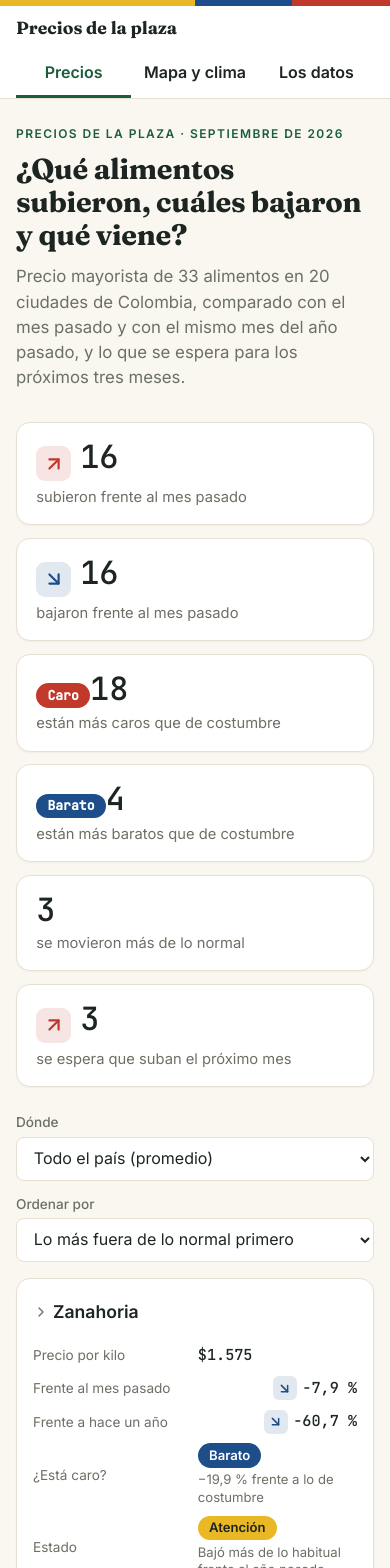
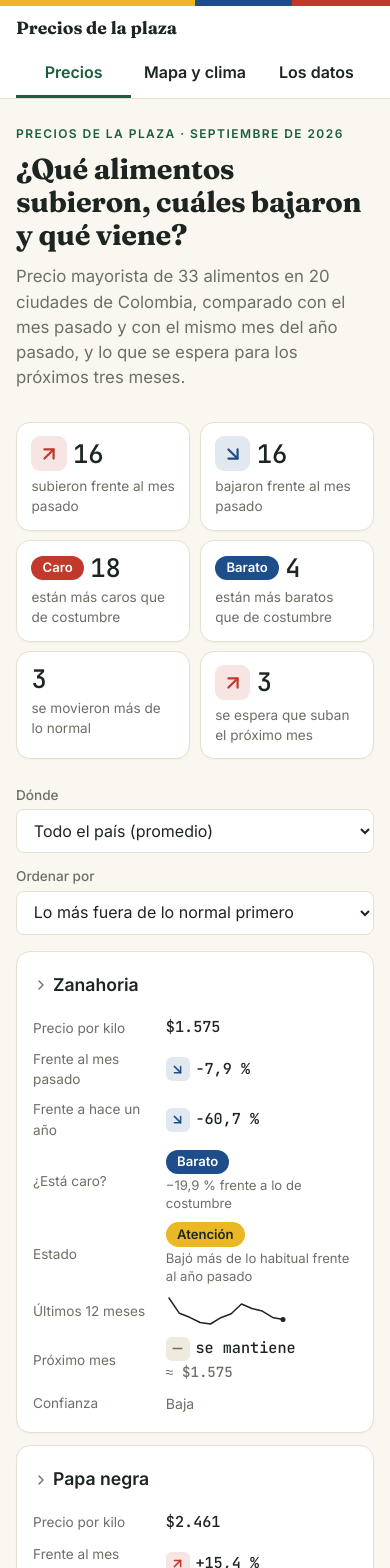
Before and after one commit to Luis-Vanegas/caso8-precios-agricolas, a Next.js app in the folder web/: page / in a window 390 px wide. Shown: the top 1568 px of the page. Built offline with nearby package versions, Linux system fonts and the light colour scheme.

Commit message:
fix(web): ordena las tarjetas de resumen y adapta tarjetas y leyenda en pantallas chicas

```diff
--- a/web/app/globals.css
+++ b/web/app/globals.css
@@ -66,12 +66,15 @@ p { margin: 0; }
 .bajada { color: var(--gris); font-size: 1.05rem; max-width: 62ch; margin-top: 0.8rem; }
 
 /* --- Cifras de resumen -------------------------------------------------- */
-.resumen { display: grid; grid-template-columns: repeat(auto-fit, minmax(190px, 1fr)); gap: 0.8rem; margin-bottom: 1.6rem; }
+/* Columnas fijas (3 y en celular 2): con auto-fit las 6 cifras quedaban 4 + 2 huerfanas. */
+.resumen { display: grid; grid-template-columns: repeat(3, minmax(0, 1fr)); gap: 0.8rem; margin-bottom: 1.6rem; }
 .cifra {
   background: var(--superficie); border: 1px solid var(--borde); border-radius: var(--radio-tarjeta);
   box-shadow: var(--sombra); padding: 1rem 1.2rem;
 }
-.cifra-numero { display: block; font-size: 2rem; line-height: 1.1; }
+.cifra-numero { display: flex; align-items: center; gap: 0.55rem; font-size: 2rem; line-height: 1.1; }
+.cifra-numero .icono-grande { margin-right: 0; }
+.cifra-numero .pastilla { font-family: var(--fuente-texto), system-ui, sans-serif; }
 .cifra-texto { display: block; color: var(--gris); font-size: 0.92rem; margin-top: 0.3rem; }
 
 /* --- Controles ---------------------------------------------------------- */
@@ -194,11 +197,22 @@ p { margin: 0; }
     display: grid; grid-template-columns: 9.5rem minmax(0, 1fr); gap: 0.8rem; align-items: center;
   }
   .tablero .fila > td::before { content: attr(data-titulo); color: var(--gris); font-size: 0.85rem; }
+  /* Sin esto el valor se estira a toda la celda y los cambios (%) quedaban pegados a la derecha. */
+  .tablero .fila > td > * { justify-self: start; }
+  .tablero .fila .cambio { justify-content: flex-start; }
   .boton-producto { font-size: 1.1rem; width: 100%; }
   .motivo { max-width: none; }
   .fila-abierta { border-bottom-left-radius: 0; border-bottom-right-radius: 0; margin-bottom: 0; }
   .fila-detalle > td { padding: 0.8rem 0 1.6rem; background: none; }
   .detalle { grid-template-columns: minmax(0, 1fr); gap: 1.4rem; }
+}
+
+@media (max-width: 560px) {
+  .resumen { grid-template-columns: repeat(2, minmax(0, 1fr)); gap: 0.6rem; }
+  .cifra { padding: 0.8rem 0.9rem; }
+  .cifra-numero { font-size: 1.6rem; gap: 0.4rem; flex-wrap: wrap; }
+  .cifra-texto { font-size: 0.85rem; }
+  .tablero .fila > td { grid-template-columns: 7.5rem minmax(0, 1fr); }
 }
 
 @media (prefers-reduced-motion: reduce) {
--- a/web/app/modulos.css
+++ b/web/app/modulos.css
@@ -215,7 +215,11 @@ a { color: var(--azul); text-underline-offset: 3px; }
 .leyenda-mapa h3 { font-family: var(--fuente-texto), sans-serif; font-size: 0.85rem; font-weight: 600; color: var(--gris); }
 .leyenda-item { display: grid; grid-template-columns: 9rem minmax(0, 1fr); gap: 0.9rem; align-items: center; font-size: 0.88rem; }
 .leyenda-item > .muestra-sin-dato, .leyenda-item > .muestra-estacion { justify-self: center; }
-.leyenda-escala .escala { margin-top: 0; }
+/* En 9rem no caben dos palabras y la barra: la barra va arriba y las palabras debajo, a cada lado. */
+.leyenda-escala .escala { margin-top: 0; display: grid; grid-template-columns: 1fr 1fr; gap: 0.25rem 0.4rem; font-size: 0.78rem; line-height: 1.2; }
+.leyenda-escala .escala-barra { grid-column: 1 / -1; grid-row: 1; }
+.leyenda-escala .escala > span:last-child { text-align: right; }
+.leyenda-escala .escala-nota { font-size: 0.74rem; white-space: nowrap; }
 .muestra-estacion { display: inline-block; width: 8px; height: 8px; border-radius: 50%; background: var(--tinta); opacity: 0.6; }
 .muestra-apagada { opacity: 0.2; }
 .leyenda-mapa .muestra-sin-dato { width: 28px; height: 16px; }
```
